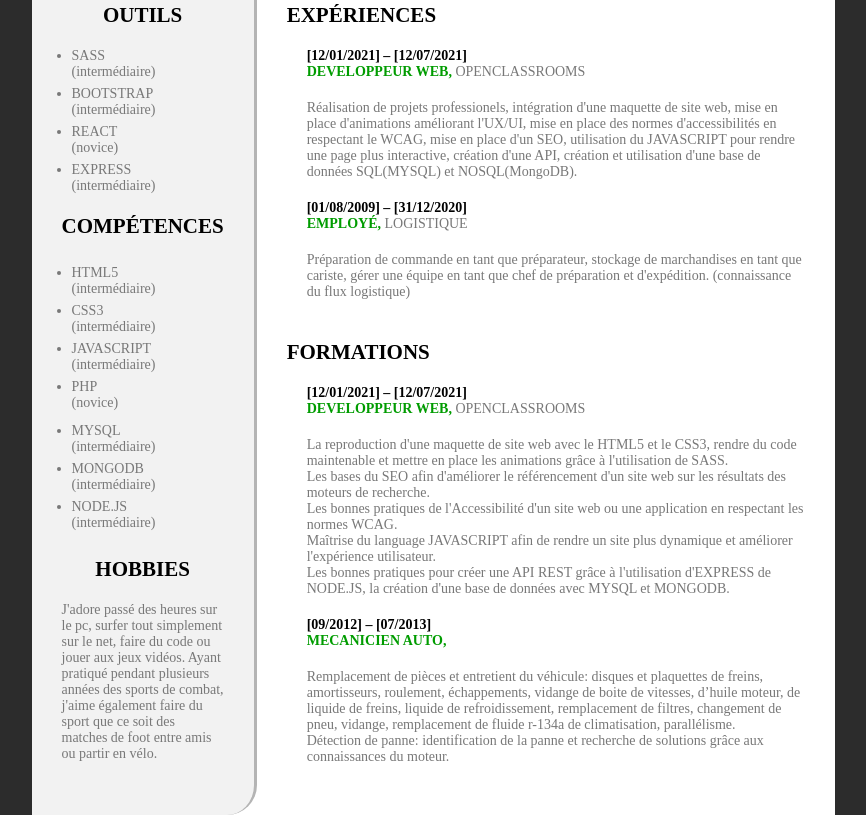
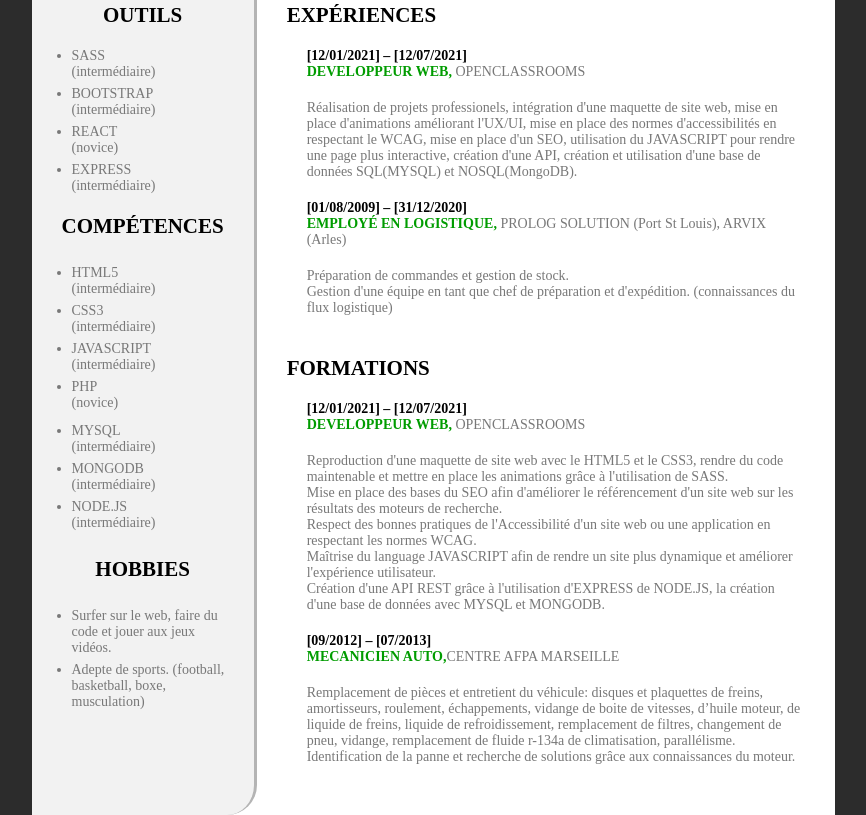
Before and after one commit to lordkao/CV_David_Yem, a website: page index.html in a window 1280 px wide. Shown: the part 420-1235 px from the top of the page, without its empty margins (207-1073 px from the left). Drawn offline with Linux system fonts and the light colour scheme.

Commit message:
maj du cv

```diff
--- a/index.html
+++ b/index.html
@@ -15,7 +15,7 @@
             </div>
             <div class="heading-title">
                 <h1 class="name">DAVID YEM</h1>
-                <h2 class="post">Développeur Web</h2>
+                <h2 class="post">DÉVELOPPEUR WEB</h2>
                 <div class="coordinates">
                     11c rue des chênes verts, 30300 Beaucaire <span>&middot;</span> tel : 0689147299 <br>
                     Titulaire du permis B<br>
@@ -68,16 +68,19 @@
                     </div>
                     <div class="hobbies">
                         <h2 class="title tools-title">HOBBIES</h2>
-                        <p class="text-hobbies">
-                            J'adore passé des heures sur le pc, surfer tout simplement sur le net, faire du code ou jouer aux jeux vidéos. Ayant pratiqué pendant plusieurs années des sports de combat, j'aime également faire du sport que ce soit des matches de foot entre amis ou partir en vélo.
-                        </p>
+                        <div class="bloc-list">
+                            <ul>
+                                <li>Surfer sur le web, faire du code et jouer aux jeux vidéos.</li>
+                                <li>Adepte de sports. (football, basketball, boxe, musculation)</li>
+                            </ul>
+                        </div>
                     </div>
                 </div>
             </aside>
             <div class="journey">
                 <div class="experience">
                     <h2 class="title">EXPÉRIENCES</h2>
-                    <div class="text">
+                    <div class="text"><!--expérience DÉVELOPPEUR WEB-->
                         <span>[12/01/2021] – [12/07/2021]<br></span>
                         <span class="experience-post">DEVELOPPEUR WEB,</span> OPENCLASSROOMS<br>
                         <p class="dev-exp">
@@ -87,33 +90,34 @@
                             et utilisation d'une base de données SQL(MYSQL) et NOSQL(MongoDB).
                         </p>
                     </div>
-                    <div class="text">
+                    <div class="text"><!--expérience LOGISTIQUE-->
                         <span>[01/08/2009] – [31/12/2020]<br></span>
-                        <span class="experience-post">EMPLOYÉ,</span> LOGISTIQUE<br>
+                        <span class="experience-post">EMPLOYÉ EN LOGISTIQUE,</span> PROLOG SOLUTION (Port St Louis), ARVIX (Arles)<br>
                         <p>
-                            Préparation de commande en tant que préparateur, stockage de marchandises en tant que cariste, gérer une équipe en tant que chef de préparation et d'expédition. (connaissance du flux logistique)
+                            Préparation de commandes et gestion de stock.<br>
+                            Gestion d'une équipe en tant que chef de préparation et d'expédition. (connaissances du flux logistique)
                         </p>
                     </div>
                 </div>
                 <div class="training">
                     <h2 class="title">FORMATIONS</h2>
-                    <div class="text">
+                    <div class="text"><!--DévWeb-->
                         <span>[12/01/2021] – [12/07/2021]<br></span>
                         <span class="experience-post">DEVELOPPEUR WEB,</span> OPENCLASSROOMS<br>
                         <p>
-                            La reproduction d'une maquette de site web avec le HTML5 et le CSS3, rendre du code maintenable et mettre en place les animations grâce à l'utilisation de SASS.<br>
-                            Les bases du SEO afin d'améliorer le référencement d'un site web sur les résultats des moteurs de recherche.<br>
-                            Les bonnes pratiques de l'Accessibilité d'un site web ou une application en respectant les normes WCAG.<br>
+                            Reproduction d'une maquette de site web avec le HTML5 et le CSS3, rendre du code maintenable et mettre en place les animations grâce à l'utilisation de SASS.<br>
+                            Mise en place des bases du SEO afin d'améliorer le référencement d'un site web sur les résultats des moteurs de recherche.<br>
+                            Respect des bonnes pratiques de l'Accessibilité d'un site web ou une application en respectant les normes WCAG.<br>
                             Maîtrise du language JAVASCRIPT afin de rendre un site plus dynamique et améliorer l'expérience utilisateur.<br>
-                            Les bonnes pratiques pour créer une API REST grâce à l'utilisation d'EXPRESS de NODE.JS, la création d'une base de données avec MYSQL et MONGODB.
+                            Création d'une API REST grâce à l'utilisation d'EXPRESS de NODE.JS, la création d'une base de données avec MYSQL et MONGODB.
                         </p>
                     </div>
-                    <div class="text">
+                    <div class="text"><!--Mécanicien-->
                         <span>[09/2012] – [07/2013]<br></span>
-                        <span class="experience-post">MECANICIEN AUTO,</span><br>
+                        <span class="experience-post">MECANICIEN AUTO,</span>CENTRE AFPA MARSEILLE<br>
                         <p>
                             Remplacement de pièces et entretient du véhicule: disques et plaquettes de freins, amortisseurs, roulement, échappements, vidange de boite de vitesses, d’huile moteur, de liquide de freins, liquide de refroidissement, remplacement de filtres, changement de pneu, vidange, remplacement de fluide r-134a de climatisation, parallélisme.<br>
-                            Détection de panne: identification de la panne et recherche de solutions grâce aux connaissances du
+                            Identification de la panne et recherche de solutions grâce aux connaissances du
                             moteur.
                         </p>
                     </div>
--- a/public/css/style.css
+++ b/public/css/style.css
@@ -241,10 +241,6 @@ aside {
   margin-left: 2rem;
 }
 
-.text-hobbies {
-  padding: 0 3rem;
-}
-
 span {
   color: black;
   font-weight: bold;
@@ -261,10 +257,9 @@ span {
   align-items: flex-start;
   margin-bottom: 1rem;
 }
-
 .bloc-list ul {
   padding-left: 4rem;
-  width: 50%;
+  width: 70%;
 }
 
 li {
```
Also changed, not shown: 1 other file.
